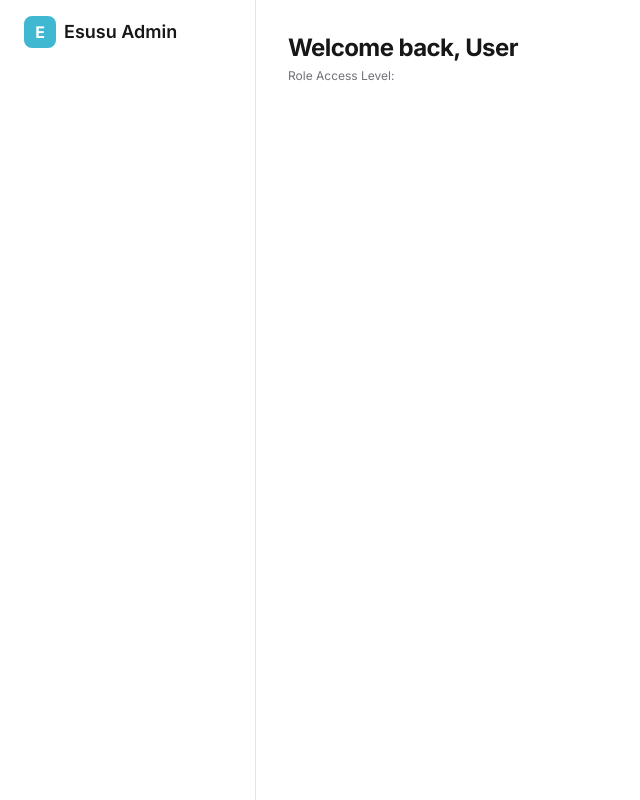
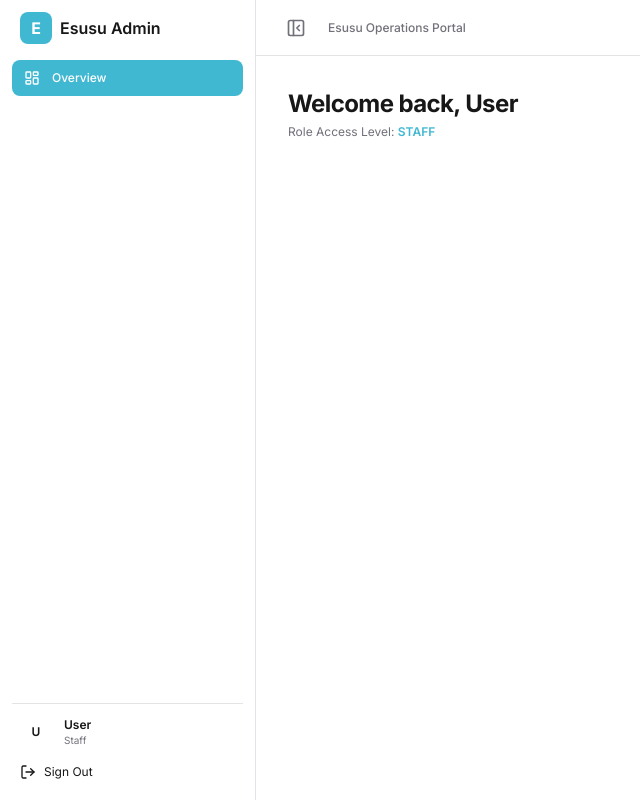
Before and after one commit to marcusesusu/inclusion, a Next.js app: page /dashboard in a window 1280 px wide. Shown: the whole page, without its empty margins (0-640 px from the left). Built offline with nearby package versions, Linux system fonts and the light colour scheme.

Commit message:
cleanup the auth

```diff
--- a/app/(admin)/dashboard/layout.tsx
+++ b/app/(admin)/dashboard/layout.tsx
@@ -3,38 +3,19 @@
 import * as React from "react";
 import Link from "next/link";
 import { usePathname, useRouter } from "next/navigation";
-import { LayoutDashboard, Settings, LogOut } from "lucide-react";
+import { Menu, X, LogOut, PanelLeftClose, PanelLeftOpen } from "lucide-react";
 
-type Role = "superadmin" | "admin" | "staff";
+import { NAV_ITEMS } from "@/settings";
+import { UserSession } from "@/types/auth";
 
-interface UserSession {
-  id: number;
-  first_name: string;
-  last_name: string;
-  role: Role;
+// Helper function to read a specific cookie value in the browser
+function getCookie(name: string): string | null {
+  if (typeof document === "undefined") return null;
+  const value = `; ${document.cookie}`;
+  const parts = value.split(`; ${name}=`);
+  if (parts.length === 2) return parts.pop()?.split(";").shift() || null;
+  return null;
 }
-
-interface NavItem {
-  label: string;
-  href: string;
-  icon: React.ReactNode;
-  allowedRoles: Role[];
-}
-
-const NAV_ITEMS: NavItem[] = [
-  {
-    label: "Overview",
-    href: "/dashboard",
-    icon: <LayoutDashboard className="h-4 w-4" />,
-    allowedRoles: ["superadmin", "admin", "staff"],
-  },
-  {
-    label: "Settings",
-    href: "/dashboard/settings",
-    icon: <Settings className="h-4 w-4" />,
-    allowedRoles: ["superadmin", "admin"],
-  },
-];
 
 export default function DashboardLayout({
   children,
@@ -43,84 +24,240 @@
 }) {
   const pathname = usePathname();
   const router = useRouter();
+
   const [user, setUser] = React.useState<UserSession | null>(null);
+  const [isCollapsed, setIsCollapsed] = React.useState(false);
+  const [isMobileOpen, setIsMobileOpen] = React.useState(false);
+  const [isMounted, setIsMounted] = React.useState(false);
 
   React.useEffect(() => {
+    setIsMounted(true);
+
+    // 1. Log raw document.cookie string for debugging
+    console.log("[Dashboard Layout] Raw Document Cookies:", document.cookie);
+
+    // 2. Read role and refresh token cookies
+    const cookieRole = getCookie("user_role");
+    const cookieRefreshToken = getCookie("refresh_token");
+
+    console.log("[Dashboard Layout] Parsed Cookies:", {
+      user_role: cookieRole,
+      refresh_token: cookieRefreshToken ? "EXISTS" : "MISSING",
+    });
+
+    // 3. Extract user session from localStorage or fall back to cookie data
     const storedUser = localStorage.getItem("user");
+    console.log("[Dashboard Layout] Raw localStorage user:", storedUser);
+
+    let parsedUser: Partial<UserSession> | null = null;
+
     if (storedUser) {
-      setUser(JSON.parse(storedUser));
+      try {
+        const parsed = JSON.parse(storedUser);
+        parsedUser = parsed?.user ? parsed.user : parsed;
+      } catch (e) {
+        console.error("[Dashboard Layout] Error parsing user localStorage:", e);
       }
+    }
+
+    // Resolve user state with fallback to the cookie role
+    const resolvedRole = (parsedUser?.role || cookieRole || "staff").toLowerCase();
+    const resolvedFirstName = parsedUser?.first_name || "User";
+    const resolvedLastName = parsedUser?.last_name || "";
+    const resolvedId = parsedUser?.id || 0;
+
+    setUser({
+      id: resolvedId,
+      first_name: resolvedFirstName,
+      last_name: resolvedLastName,
+      role: resolvedRole as UserSession["role"],
+    });
   }, []);
+
+  React.useEffect(() => {
+    setIsMobileOpen(false);
+  }, [pathname]);
 
   const handleLogout = () => {
     localStorage.removeItem("access_token");
     localStorage.removeItem("user");
+    document.cookie =
+      "user_role=; path=/; expires=Thu, 01 Jan 1970 00:00:00 GMT";
     router.push("/login");
   };
 
-  const filteredNavItems = NAV_ITEMS.filter(
-    (item) => user?.role && item.allowedRoles.includes(user.role)
+  // Safe case-insensitive role filtering
+  const userRoleLower = user?.role ? String(user.role).toLowerCase() : "";
+
+  const filteredNavItems = NAV_ITEMS.filter((item) => {
+    if (!userRoleLower) return false;
+    return item.allowedRoles.some(
+      (r) => String(r).toLowerCase() === userRoleLower
     );
+  });
 
   return (
     <div className="flex min-h-screen bg-background">
-      <aside className="w-64 border-r border-border bg-card flex flex-col justify-between p-4">
-        <div className="space-y-6">
-          <div className="flex items-center gap-2 px-2">
-            <div className="h-8 w-8 rounded-lg bg-primary flex items-center justify-center text-primary-foreground font-bold">
+      {/* Mobile Drawer Overlay */}
+      {isMobileOpen && (
+        <div
+          className="fixed inset-0 z-40 bg-background/80 backdrop-blur-sm md:hidden"
+          onClick={() => setIsMobileOpen(false)}
+        />
+      )}
+
+      {/* Sidebar */}
+      <aside
+        className={`fixed inset-y-0 left-0 z-50 flex flex-col justify-between border-r border-border bg-card p-3 transition-all duration-300 ease-in-out md:static ${
+          isMobileOpen
+            ? "translate-x-0 w-64"
+            : "-translate-x-full md:translate-x-0"
+        } ${isCollapsed ? "md:w-16" : "md:w-64"}`}
+      >
+        <div className="space-y-4">
+          <div
+            className={`flex items-center justify-between ${
+              isCollapsed ? "md:justify-center" : "px-2"
+            }`}
+          >
+            <div className="flex items-center gap-2">
+              <div className="flex h-8 w-8 shrink-0 items-center justify-center rounded-lg bg-primary font-bold text-primary-foreground">
                 E
               </div>
-            <span className="font-semibold text-lg">Esusu Admin</span>
+              {(!isCollapsed || isMobileOpen) && (
+                <span className="font-semibold text-base truncate">
+                  Esusu Admin
+                </span>
+              )}
             </div>
 
+            <button
+              onClick={() => setIsMobileOpen(false)}
+              className="rounded-lg p-1 text-muted-foreground hover:bg-accent md:hidden"
+              aria-label="Close Sidebar"
+            >
+              <X className="h-5 w-5" />
+            </button>
+          </div>
+
+          {/* Navigation Links */}
           <nav className="space-y-1">
-            {filteredNavItems.map((item) => {
+            {!isMounted ? (
+              <div className="space-y-2 p-2">
+                <div className="h-8 rounded-lg bg-muted animate-pulse" />
+                <div className="h-8 rounded-lg bg-muted animate-pulse" />
+              </div>
+            ) : filteredNavItems.length > 0 ? (
+              filteredNavItems.map((item) => {
                 const isActive = pathname === item.href;
+                const Icon = item.icon;
+
                 return (
+                  <div key={item.href} className="relative group">
                     <Link
-                  key={item.href}
                       href={item.href}
-                  className={`flex items-center gap-3 rounded-lg px-3 py-2 text-xs font-medium transition-colors ${
+                      className={`flex items-center gap-3 rounded-lg px-3 py-2.5 text-xs font-medium transition-colors ${
                         isActive
                           ? "bg-primary text-primary-foreground"
                           : "text-muted-foreground hover:bg-accent hover:text-foreground"
-                  }`}
+                      } ${isCollapsed ? "md:justify-center md:px-0" : ""}`}
                     >
-                  {item.icon}
+                      <Icon className="h-4 w-4 shrink-0" />
+                      {(!isCollapsed || isMobileOpen) && (
+                        <span className="truncate">{item.label}</span>
+                      )}
+                    </Link>
+
+                    {isCollapsed && (
+                      <div className="hidden md:block absolute left-full top-1/2 -translate-y-1/2 ml-2 z-50 rounded-md bg-popover px-2.5 py-1 text-xs text-popover-foreground shadow-md opacity-0 pointer-events-none transition-opacity group-hover:opacity-100 whitespace-nowrap border border-border">
                         {item.label}
-                </Link>
+                      </div>
+                    )}
+                  </div>
                 );
-            })}
+              })
+            ) : (
+              <div className="px-3 py-2 text-xs text-muted-foreground">
+                No menu available for role: {user?.role || "Unknown"}
+              </div>
+            )}
           </nav>
         </div>
 
+        {/* User Footer */}
         {user && (
-          <div className="border-t border-border pt-4 space-y-3">
-            <div className="flex items-center gap-3 px-2">
-              <div className="h-8 w-8 rounded-full bg-accent flex items-center justify-center text-xs font-semibold">
-                {user.first_name[0]}
+          <div className="border-t border-border pt-3 space-y-2">
+            <div
+              className={`flex items-center gap-3 ${
+                isCollapsed ? "md:justify-center px-0" : "px-2"
+              }`}
+            >
+              <div className="flex h-8 w-8 shrink-0 items-center justify-center rounded-full bg-accent text-xs font-semibold">
+                {user.first_name?.[0] || "U"}
               </div>
+              {(!isCollapsed || isMobileOpen) && (
                 <div className="overflow-hidden">
                   <p className="text-xs font-semibold truncate">
                     {user.first_name} {user.last_name}
                   </p>
-                <p className="text-[10px] text-muted-foreground capitalize">
+                  <p className="text-[10px] text-muted-foreground capitalize truncate">
                     {user.role}
                   </p>
                 </div>
+              )}
             </div>
+
+            <div className="relative group">
               <button
                 onClick={handleLogout}
-              className="w-full flex items-center gap-2 px-3 py-2 text-xs text-destructive hover:bg-destructive/10 rounded-lg transition-colors cursor-pointer"
+                className={`w-full flex items-center gap-2 rounded-lg p-2 text-xs text-destructive hover:bg-destructive/10 transition-colors cursor-pointer ${
+                  isCollapsed ? "md:justify-center" : ""
+                }`}
               >
-              <LogOut className="h-4 w-4" />
+                <LogOut className="h-4 w-4 shrink-0" />
+                {(!isCollapsed || isMobileOpen) && <span>Sign Out</span>}
+              </button>
+
+              {isCollapsed && (
+                <div className="hidden md:block absolute left-full top-1/2 -translate-y-1/2 ml-2 z-50 rounded-md bg-popover px-2.5 py-1 text-xs text-destructive shadow-md opacity-0 pointer-events-none transition-opacity group-hover:opacity-100 whitespace-nowrap border border-border">
                   Sign Out
-            </button>
+                </div>
+              )}
+            </div>
           </div>
         )}
       </aside>
 
-      <main className="flex-1 p-8 overflow-y-auto">{children}</main>
+      {/* Main Content Area */}
+      <div className="flex flex-1 flex-col min-w-0">
+        <header className="sticky top-0 z-30 flex h-14 items-center gap-4 border-b border-border bg-card px-4 md:px-6">
+          <button
+            onClick={() => setIsMobileOpen(true)}
+            className="rounded-lg p-1.5 text-muted-foreground hover:bg-accent md:hidden cursor-pointer"
+            aria-label="Open Sidebar"
+          >
+            <Menu className="h-5 w-5" />
+          </button>
+
+          <button
+            onClick={() => setIsCollapsed(!isCollapsed)}
+            className="hidden md:flex rounded-lg p-1.5 text-muted-foreground hover:bg-accent transition-colors cursor-pointer"
+            aria-label="Toggle Sidebar Collapse"
+          >
+            {isCollapsed ? (
+              <PanelLeftOpen className="h-5 w-5" />
+            ) : (
+              <PanelLeftClose className="h-5 w-5" />
+            )}
+          </button>
+
+          <div className="text-xs font-medium text-muted-foreground">
+            Esusu Operations Portal
+          </div>
+        </header>
+
+        <main className="flex-1 p-4 md:p-8 overflow-y-auto">{children}</main>
+      </div>
     </div>
   );
 }
--- a/app/(admin)/dashboard/page.tsx
+++ b/app/(admin)/dashboard/page.tsx
@@ -1,28 +1,28 @@
 "use client";
 
 import * as React from "react";
+import { UserSession } from "@/types/auth";
 
 export default function DashboardPage() {
-  const [user, setUser] = React.useState<{
-    first_name: string;
-    role: string;
-  } | null>(null);
+  const [user, setUser] = React.useState<UserSession | null>(null);
 
   React.useEffect(() => {
     const stored = localStorage.getItem("user");
-    if (stored) setUser(JSON.parse(stored));
+    if (stored) {
+      setUser(JSON.parse(stored));
+    }
   }, []);
 
   return (
     <div className="space-y-6">
       <div>
-        <h1 className="text-2xl font-bold tracking-tight">
+        <h1 className="text-xl md:text-2xl font-bold tracking-tight">
           Welcome back, {user?.first_name || "User"}
         </h1>
         <p className="text-xs text-muted-foreground mt-1">
           Role Access Level:{" "}
           <span className="font-semibold uppercase text-primary">
-            {user?.role}
+            {user?.role || "Staff"}
           </span>
         </p>
       </div>
--- a/settings.ts
+++ b/settings.ts
@@ -1,3 +1,6 @@
+import { LayoutDashboard, Settings, type LucideIcon } from "lucide-react";
+import { Role } from "./types/auth";
+
 export const SLIDES = [
   {
     image: '/bg/passport.jpeg',
@@ -10,3 +13,26 @@
     description: 'Real-time biometric and document authenticity checks for your platform.',
   },
 ];
+
+
+interface NavItem {
+  label: string;
+  href: string;
+  icon: LucideIcon;
+  allowedRoles: Role[];
+}
+
+export const NAV_ITEMS: NavItem[] = [
+  {
+    label: "Overview",
+    href: "/dashboard",
+    icon: LayoutDashboard,
+    allowedRoles: ["superadmin", "admin", "staff"],
+  },
+  {
+    label: "Settings",
+    href: "/dashboard/settings",
+    icon: Settings,
+    allowedRoles: ["superadmin", "admin"],
+  },
+];
```
Also changed, not shown: types/auth.ts (+9 -0 lines). Lines whose indentation alone changed are shown as unchanged.
